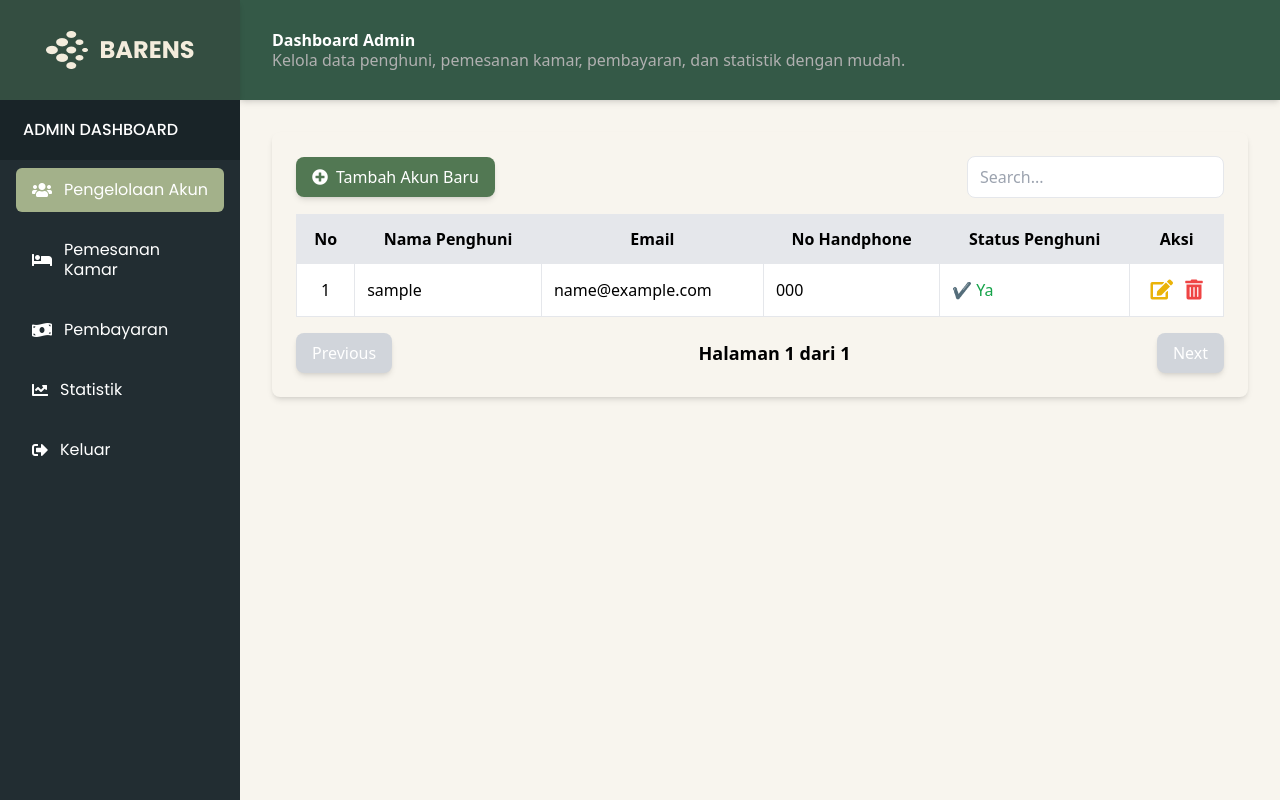
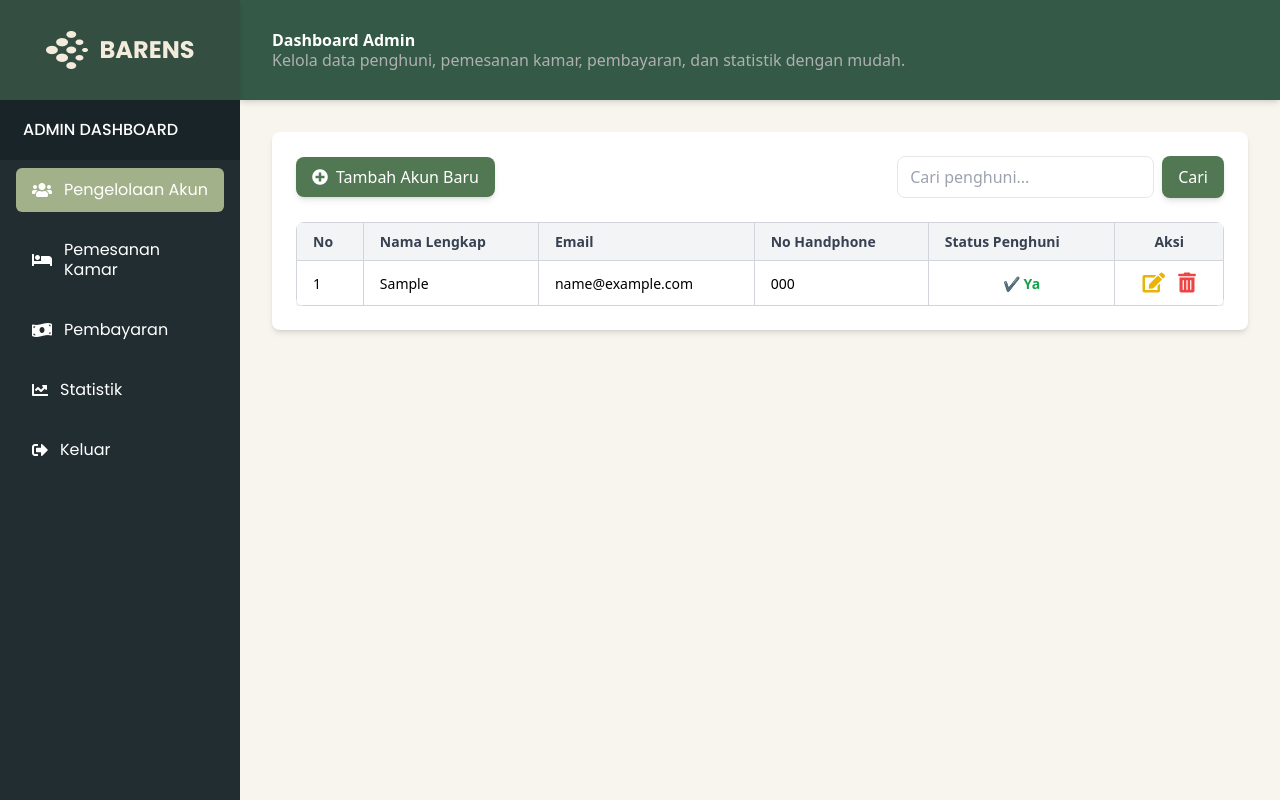
Before and after one commit to dafx7/BARENS, a Django app: page /admin-dashboard/pengelolaan-akun/ in a window 1280 px wide. Run offline with Django 5.2, Linux system fonts and the light colour scheme; a user stored in the database is signed in; tables that the repository leaves empty hold one stand-in row (values such as "Sample post"); some libraries are stand-ins or nearby versions.

Commit message:
feat(user-management): Improve search, update table design & fix pagination
- Updated search to filter all users across pages instead of only the current page
- Redesigned table to match the transaction history table design
- Improved pagination with total user count and clear navigation

```diff
--- a/admin_dashboard/templates/admin_dashboard/pengelolaan_akun.html
+++ b/admin_dashboard/templates/admin_dashboard/pengelolaan_akun.html
@@ -19,7 +19,7 @@
             }, 3000);
         </script>
     {% endif %}
-    <div class="p-6 bg-[#F8F5EE] rounded-lg shadow-md">
+    <div class="p-6 bg-[#FFF] rounded-lg shadow-md">
         <div class="flex justify-between items-center mb-4">
             <!-- Tombol Tambah Akun Baru -->
             <button id="openModal" class="bg-[#527853] text-white px-4 py-2 rounded-lg shadow-md flex items-center gap-2">
@@ -27,59 +27,89 @@
             </button>
 
             <!-- Pencarian -->
-            <input type="text" id="searchInput" class="px-3 py-2 border rounded-lg" placeholder="Search...">
+            <form method="GET" action="{% url 'kelola_penghuni' %}" class="flex">
+                <input type="text" name="search" id="searchInput" class="px-3 py-2 border rounded-lg"
+                    placeholder="Cari penghuni..." value="{{ query }}">
+                <button type="submit" class="ml-2 bg-[#527853] text-white px-4 py-2 rounded-lg shadow-md">
+                    Cari
+                </button>
+            </form>
+
         </div>
 
 
        <!-- Tabel Pengelolaan Akun -->
-        <table class="w-full border-collapse border">
+        <div class="overflow-x-auto mt-6">
+            <table class="w-full border-collapse text-left text-[14px] bg-white shadow-md rounded-lg overflow-hidden">
                 <thead>
-                <tr class="bg-gray-200">
-                    <th class="p-3 border">No</th>
-                    <th class="p-3 border">Nama Penghuni</th>
-                    <th class="p-3 border">Email</th>
-                    <th class="p-3 border">No Handphone</th>
-                    <th class="p-3 border">Status Penghuni</th>
-                    <th class="p-3 border">Aksi</th>
+                    <tr class="bg-gray-100">
+                        <th class="px-4 py-2 border border-gray-300 text-gray-700 font-semibold">No</th>
+                        <th class="px-4 py-2 border border-gray-300 text-gray-700 font-semibold">Nama Lengkap</th>
+                        <th class="px-4 py-2 border border-gray-300 text-gray-700 font-semibold">Email</th>
+                        <th class="px-4 py-2 border border-gray-300 text-gray-700 font-semibold">No Handphone</th>
+                        <th class="px-4 py-2 border border-gray-300 text-gray-700 font-semibold">Status Penghuni</th>
+                        <th class="px-4 py-2 border border-gray-300 text-center text-gray-700 font-semibold">Aksi</th>
                     </tr>
                 </thead>
-            <tbody id="userTable">
+                <tbody>
                     {% for user in penghuni %}
-                <tr class="bg-white hover:bg-gray-100 transition">
-                    <td class="p-3 border text-center">{{ forloop.counter }}</td>
-                    <td class="p-3 border">{{ user.username }}</td>
-                    <td class="p-3 border">{{ user.email }}</td>
-                    <td class="p-3 border">{{ user.phone_number }}</td>
-                    <td class="p-3 border {% if user.is_penghuni %}text-green-600{% else %}text-gray-500{% endif %}">
+                    <tr class="{% if forloop.counter|divisibleby:2 %}bg-gray-100{% endif %} hover:bg-gray-200 transition">
+                        <td class="px-4 py-2 border border-gray-300">{{ forloop.counter }}</td>
+                        <td class="px-4 py-2 border border-gray-300">{{ user.first_name }}</td>
+                        <td class="px-4 py-2 border border-gray-300">{{ user.email }}</td>
+                        <td class="px-4 py-2 border border-gray-300">{{ user.phone_number }}</td>
+                        <td class="px-4 py-2 border border-gray-300 font-bold text-center
+                                   {% if user.is_penghuni %} text-green-600 {% else %} text-red-600 {% endif %}">
                             {% if user.is_penghuni %} ✔️ Ya {% else %} ❌ Tidak {% endif %}
                         </td>
-                    <td class="p-3 border text-center">
-                        <a href="{% url 'edit_penghuni' user.id %}" class="text-yellow-500 text-xl"><i class="fas fa-edit"></i></a>
-                        <a href="{% url 'hapus_penghuni' user.id %}" class="text-red-500 text-xl ml-2" onclick="return confirm('Hapus akun ini?')">
+                        <td class="px-4 py-2 border border-gray-300 text-center">
+                            <a href="{% url 'edit_penghuni' user.id %}" class="text-yellow-500 text-xl">
+                                <i class="fas fa-edit"></i>
+                            </a>
+                            <a href="{% url 'hapus_penghuni' user.id %}" class="text-red-500 text-xl ml-2"
+                               onclick="return confirm('Hapus akun ini?')">
                                 <i class="fas fa-trash-alt"></i>
                             </a>
+                        </td>
+                    </tr>
+                    {% empty %}
+                    <tr>
+                        <td colspan="6" class="px-4 py-2 border border-gray-300 text-center text-gray-500">
+                            Tidak ada penghuni yang ditemukan.
                         </td>
                     </tr>
                     {% endfor %}
                 </tbody>
             </table>
+        </div>
 
-        <!-- Pagination -->
-        <div class="flex justify-between items-center mt-4">
+
+
+        <!-- Pagination (5 rows per page) -->
+        {% if paginator.num_pages > 1 %}
+        <div class="flex flex-col md:flex-row justify-between items-center mt-4">
+            <span class="text-gray-500 text-sm mb-2 md:mb-0">
+                Menampilkan {{ penghuni.start_index }} - {{ penghuni.end_index }} dari {{ paginator.count }} penghuni
+            </span>
+            <div class="flex space-x-2">
                 {% if penghuni.has_previous %}
-                <a href="?page={{ penghuni.previous_page_number }}" class="bg-[#A3B18A] text-white px-4 py-2 rounded-lg shadow-md">Previous</a>
-            {% else %}
-                <button class="bg-gray-300 text-white px-4 py-2 rounded-lg shadow-md cursor-not-allowed" disabled>Previous</button>
+                <a href="?page={{ penghuni.previous_page_number }}"
+                    class="px-3 py-1 bg-gray-200 text-gray-700 rounded-md hover:bg-gray-300">
+                    Previous
+                </a>
                 {% endif %}
 
-            <span class="text-lg font-semibold">Halaman {{ penghuni.number }} dari {{ paginator.num_pages }}</span>
+                <span class="px-3 py-1 bg-gray-400 text-white rounded-md">{{ penghuni.number }}</span>
 
                 {% if penghuni.has_next %}
-                <a href="?page={{ penghuni.next_page_number }}" class="bg-[#A3B18A] text-white px-4 py-2 rounded-lg shadow-md">Next</a>
-            {% else %}
-                <button class="bg-gray-300 text-white px-4 py-2 rounded-lg shadow-md cursor-not-allowed" disabled>Next</button>
+                <a href="?page={{ penghuni.next_page_number }}"
+                    class="px-3 py-1 bg-gray-200 text-gray-700 rounded-md hover:bg-gray-300">
+                    Next
+                </a>
                 {% endif %}
             </div>
+        </div>
+        {% endif %}
 
     </div>
 
--- a/admin_dashboard/views.py
+++ b/admin_dashboard/views.py
@@ -13,16 +13,29 @@ def is_admin(user):
 @user_passes_test(is_admin)
 def kelola_penghuni(request):
     """
-    Menampilkan daftar penghuni dengan pagination (5 per halaman).
+    Menampilkan daftar penghuni dengan pagination dan fitur pencarian.
     """
-    penghuni_list = CustomUser.objects.all().order_by('-id')  # Menampilkan pengguna terbaru dulu
-    paginator = Paginator(penghuni_list, 5)  # 5 penghuni per halaman
+    query = request.GET.get("search", "").strip()
+
+    # Jika ada pencarian, filter berdasarkan nama lengkap atau email
+    if query:
+        penghuni_list = CustomUser.objects.filter(
+            first_name__icontains=query
+        ) | CustomUser.objects.filter(
+            email__icontains=query
+        )
+    else:
+        penghuni_list = CustomUser.objects.all().order_by('-id')
+
+    # Pagination (5 penghuni per halaman)
+    paginator = Paginator(penghuni_list, 5)
     page_number = request.GET.get("page")
     penghuni = paginator.get_page(page_number)
 
     return render(request, "admin_dashboard/pengelolaan_akun.html", {
         "penghuni": penghuni,
-        "paginator": paginator,  # Tambahkan objek paginator untuk navigasi
+        "paginator": paginator,
+        "query": query,  # Kirim kembali query ke template
     })
 
 
```
Lines whose indentation alone changed are shown as unchanged.
